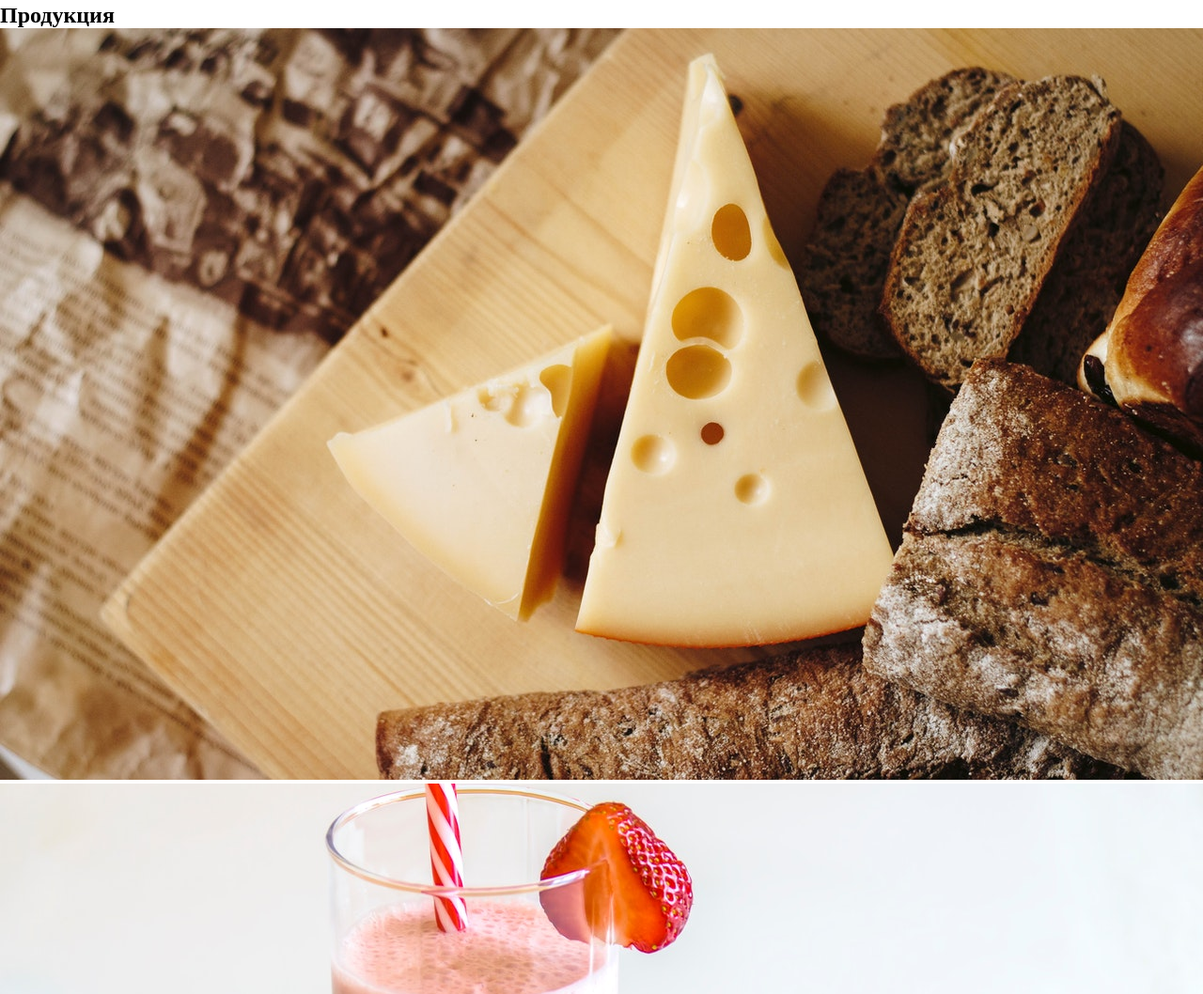
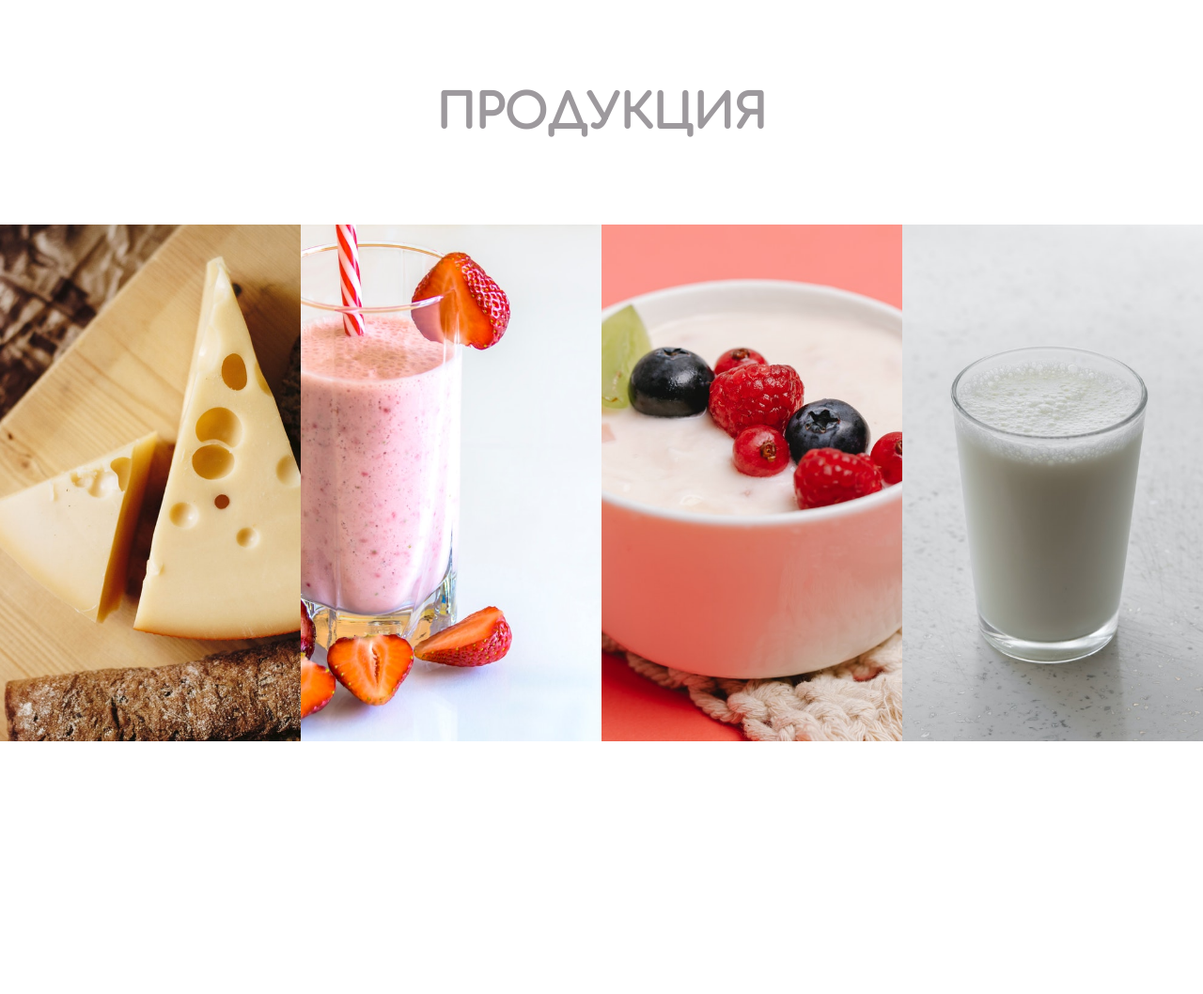
Before and after one commit to MEGACELL-112/MilkiFluss, a plain HTML site: page index.html in a window 1280 px wide. Shown: the part 954-2012 px from the top of the page at 94% size. After the commit the page ends 1743 px from the top, so only its background shows below. Drawn offline with Linux system fonts and the light colour scheme.

Commit message:
Add files via upload

```diff
--- a/index.html
+++ b/index.html
@@ -23,7 +23,7 @@
             <h1>ООО "Молочная река"</h1>
         </div>
         </div>
-        <h2>Продукция</h2>
+        <h2 class="sectionTitle">Продукция</h2>
         <a href="products.html" class="product">
             <img src="product (1).jpg" alt="">
             <h3>Сыр</h3>
--- a/style.css
+++ b/style.css
@@ -80,6 +80,44 @@ h1{
     margin-top: 300px;
     left: 0;
 }
-h3{
-    display: none;
+.product h3{
+    transition: 0.9s;
+    font-size: 35px;
+    position: absolute;
+    z-index: 9999999999;
+    bottom: 0;
+    color: antiquewhite;
+    font-family: 'Comfortaa', cursive;
+    text-shadow: 5px 2px 10px #00000088;
+    padding: 50px;
+    backdrop-filter: blur(5px);
+    width: 100%;
+    transform: translateY(100%);
 }
+.sectionTitle{
+    font-size: 50px;
+    margin: 90px;
+    text-align: center;
+    font-family: 'Comfortaa', cursive;
+    text-transform: uppercase;
+    color: #9d999d;
+}
+.product{
+    overflow: hidden;
+    position: relative;
+    display: block;
+    width: 25%;
+    float: left;
+}
+.product img{
+    transition: 0.9s;
+    height: 550px;
+    display: block;
+}
+.product:hover h3{
+    transition: 0.9s;
+    transform: none;
+}
+.product:hover img{
+    transform: scale(1.1);
+}
```
